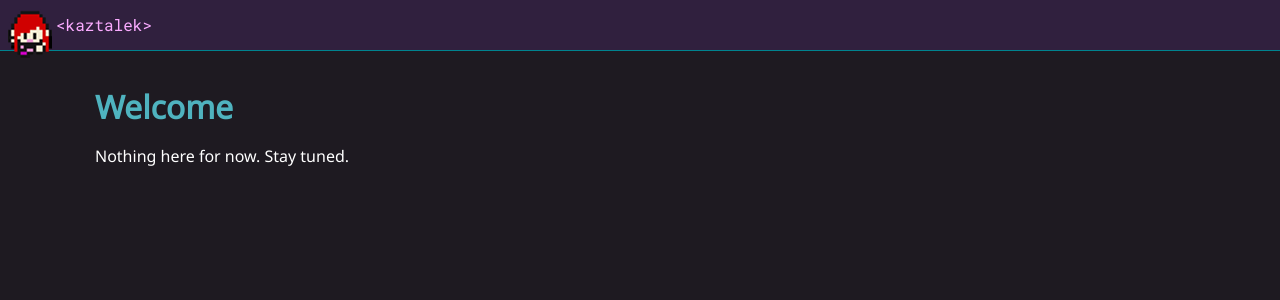
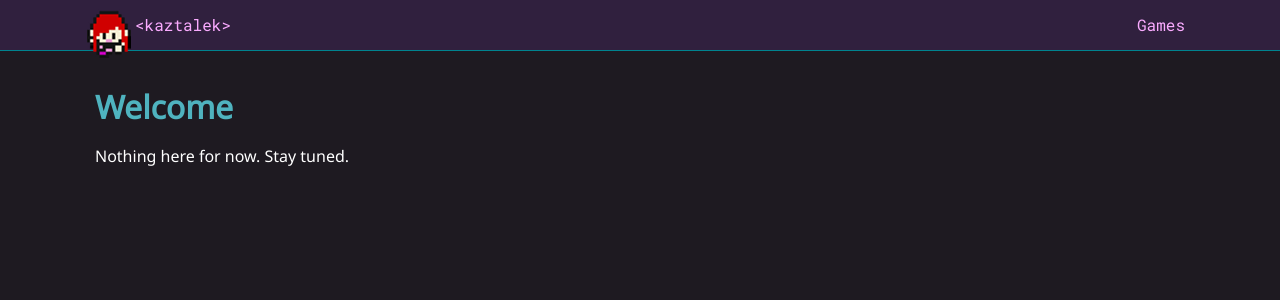
Before and after one commit to mattpilla/kaztalek-ui, a Vue app: page / in a window 1280 px wide. Shown: the top 300 px of the page. Built offline with nearby package versions, Linux system fonts and the light colour scheme.

Commit message:
carry over the same useless games page from prev site

```diff
--- a/src/App.vue
+++ b/src/App.vue
@@ -1,7 +1,20 @@
 <template>
     <div id="app">
-        <router-view></router-view>
+        <navbar></navbar>
+        <keep-alive>
+            <router-view></router-view>
+        </keep-alive>
     </div>
 </template>
 
+<script>
+    import Navbar from '@/components/Navbar';
+
+    export default {
+        components: {
+            Navbar
+        }
+    }
+</script>
+
 <style src="@/styles/main.scss" lang="scss"></style>
--- a/src/components/Navbar.vue
+++ b/src/components/Navbar.vue
@@ -1,11 +1,16 @@
 <template>
     <div id="navbar">
+        <div id="navbar-inner">
             <router-link to="/">
                 <span @mouseenter="logo = animatedLogo" @mouseleave="logo = staticLogo">
                     <img id="logo" :src="logo">
                     <span id="brand">&lt;kaztalek&gt;</span>
                 </span>
             </router-link>
+            <div class="nav-links">
+                <router-link to="/games">Games</router-link>
+            </div>
+        </div>
     </div>
 </template>
 
@@ -27,14 +32,24 @@
 </script>
 
 <style scoped lang="scss">
-    @import "~@/styles/_variables.scss";
+    @import "~@/styles/variables";
 
     #navbar {
-        display: flex;
-        font-family: 'Roboto Mono', monospace;
         background-color: $nav;
         border-bottom: 1px solid $secondary;
+    }
+
+    #navbar-inner {
+        display: flex;
+        margin: auto;
+        position: relative;
+        font-family: 'Roboto Mono', monospace;
         padding: 16px;
+        max-width: $max-width;
+
+        .nav-links {
+            margin-left: auto;
+        }
     }
 
     #logo {
--- a/src/router.js
+++ b/src/router.js
@@ -8,8 +8,11 @@ export default new Router({
     routes: [
         {
             path: '/',
-            name: 'home',
             component: () => import('@/views/Home')
+        },
+        {
+            path: '/games',
+            component: () => import('@/views/Games')
         }
     ]
 });
--- /dev/null
+++ b/src/views/Games.vue
@@ -0,0 +1,5 @@
+<template>
+    <div class="container">
+        <h1>Games</h1>
+    </div>
+</template>
--- a/src/views/Home.vue
+++ b/src/views/Home.vue
@@ -1,19 +1,6 @@
 <template>
-    <div>
-        <navbar></navbar>
-        <div class="container">
-            <h1>Welcome</h1>
-            <p>Nothing here for now. Stay tuned.</p>
-        </div>
+    <div class="container">
+        <h1>Welcome</h1>
+        <p>Nothing here for now. Stay tuned.</p>
     </div>
 </template>
-
-<script>
-    import Navbar from '@/components/Navbar';
-
-    export default {
-        components: {
-            Navbar
-        }
-    }
-</script>
```
Lines whose indentation alone changed are shown as unchanged.
